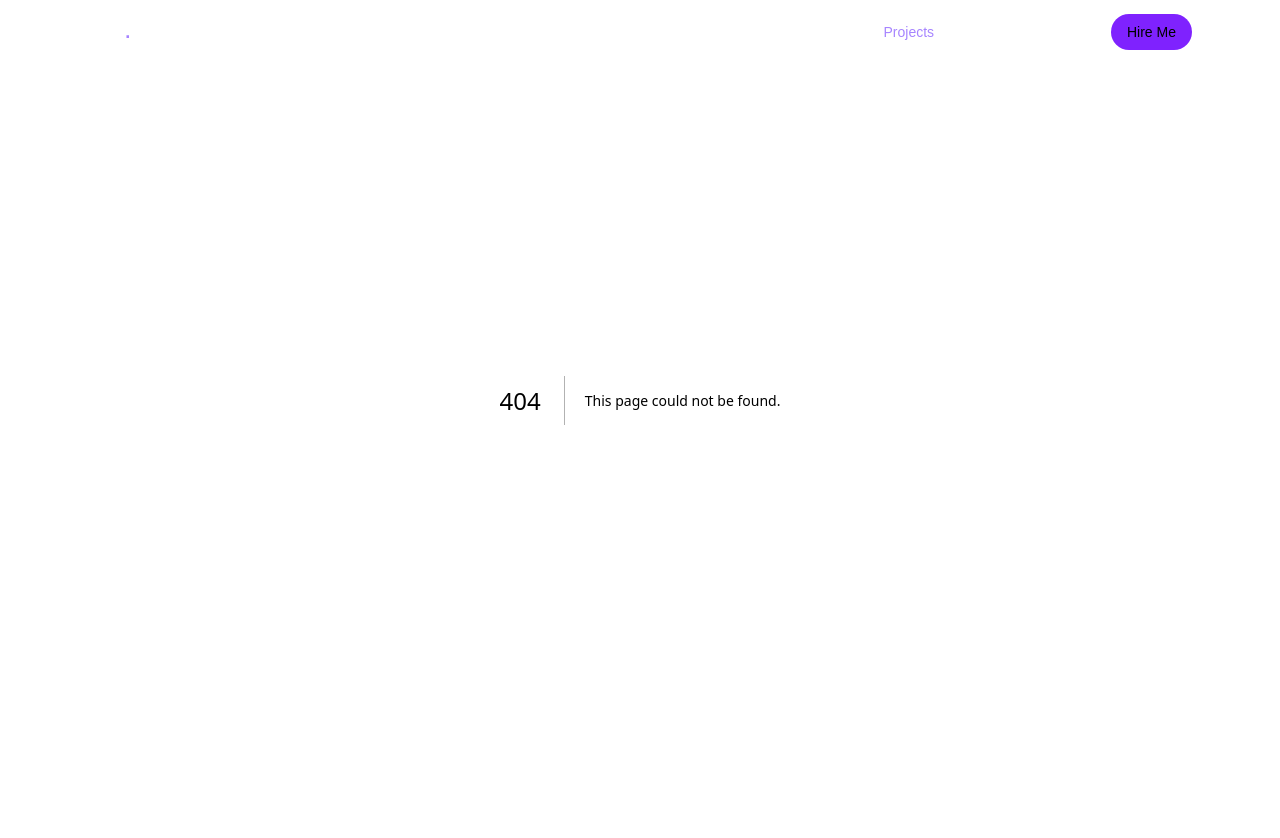
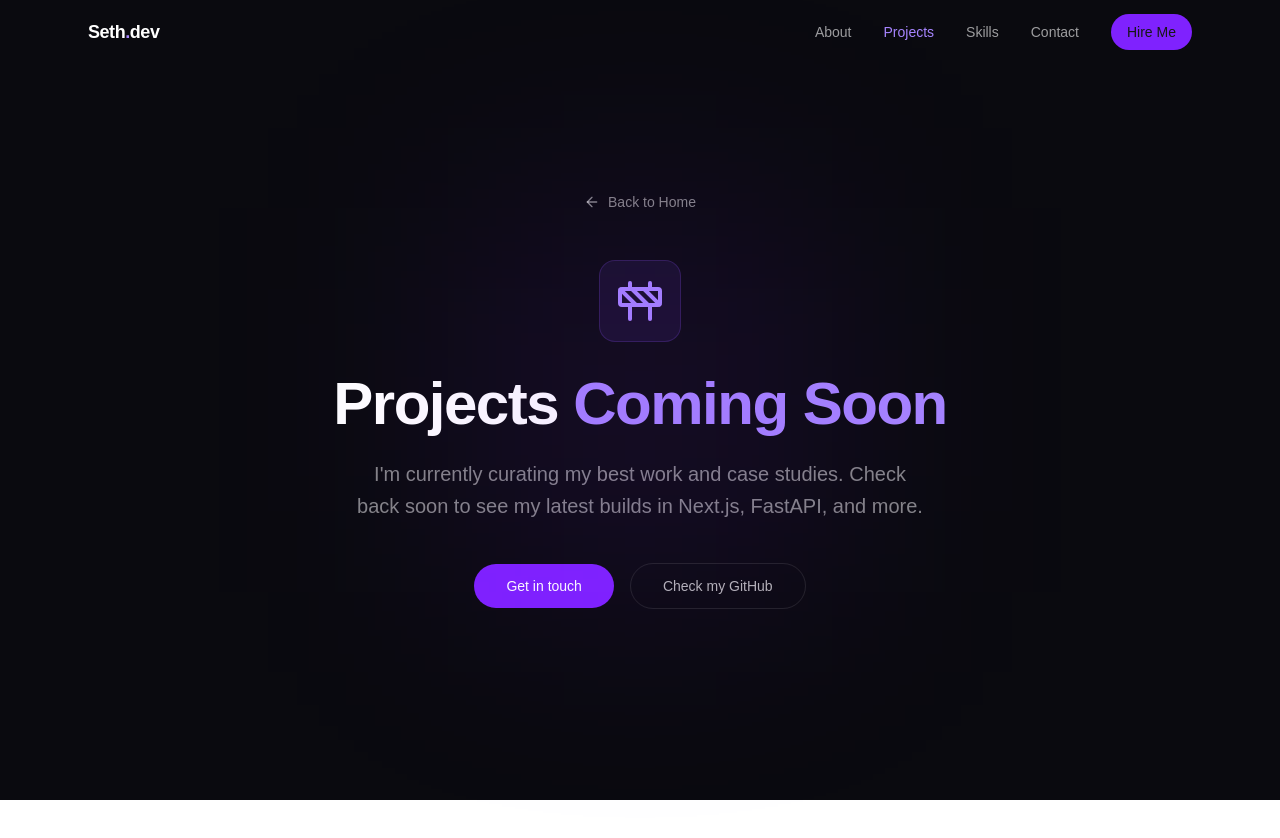
Before and after one commit to sethnkwo8/Seth-Nkwo-Portfolio, a Next.js app in the folder seth-nkwo-portfolio/: page /projects in a window 1280 px wide. Before the commit this address had no page. Shown: the top 838 px of the page. Built offline with nearby package versions, Linux system fonts and the light colour scheme.

Commit message:
Created projects page

```diff
--- /dev/null
+++ b/seth-nkwo-portfolio/src/app/projects/page.tsx
@@ -0,0 +1,168 @@
+// Projects Page
+"use client"
+
+import Link from "next/link";
+import { ArrowLeft, ExternalLink } from "lucide-react";
+import { FaGithub } from "react-icons/fa";
+import { Construction } from "lucide-react";
+
+export default function ProjectsPage() {
+    return (
+        <div className="min-h-screen bg-[#0a0a0f] text-white py-24 px-6 flex flex-col items-center justify-center">
+            <div className="max-w-3xl mx-auto text-center">
+                {/* Navigation Back */}
+                <Link
+                    href="/"
+                    className="inline-flex items-center gap-2 text-sm text-white/50 hover:text-violet-400 transition-colors mb-12"
+                >
+                    <ArrowLeft className="size-4" />
+                    Back to Home
+                </Link>
+
+                {/* Icon & Heading */}
+                <div className="mb-8 flex justify-center">
+                    <div className="p-4 rounded-2xl bg-violet-500/10 border border-violet-500/20">
+                        <Construction className="size-12 text-violet-400" />
+                    </div>
+                </div>
+
+                <h1 className="text-4xl md:text-6xl font-bold mb-6 tracking-tight">
+                    Projects <span className="text-violet-400">Coming Soon</span>
+                </h1>
+
+                <p className="text-white/50 text-lg md:text-xl leading-relaxed mb-10 max-w-xl mx-auto">
+                    I'm currently curating my best work and case studies. Check back soon
+                    to see my latest builds in Next.js, FastAPI, and more.
+                </p>
+
+                {/* Call to Action or Socials */}
+                <div className="flex flex-col sm:flex-row items-center justify-center gap-4">
+                    <Link
+                        href="/#contact"
+                        className="px-8 py-3 rounded-full bg-violet-600 hover:bg-violet-500 text-white text-sm font-medium transition-colors w-full sm:w-auto"
+                    >
+                        Get in touch
+                    </Link>
+                    <a
+                        href="https://github.com/sethnkwo8"
+                        target="_blank"
+                        className="px-8 py-3 rounded-full border border-white/10 hover:border-white/20 text-white/70 hover:text-white text-sm transition-all w-full sm:w-auto"
+                    >
+                        Check my GitHub
+                    </a>
+                </div>
+            </div>
+
+            {/* Subtle Background Glow */}
+            <div className="absolute top-1/2 left-1/2 -translate-x-1/2 -translate-y-1/2 w-96 h-96 bg-violet-600/10 blur-[120px] pointer-events-none" />
+        </div>
+    );
+    // );
+    // <div className="min-h-screen bg-[#0a0a0f] text-white py-24 px-6">
+    //     <div className="max-w-6xl mx-auto">
+    //         <Link
+    //             href="/"
+    //             className="inline-flex items-center gap-2 text-sm text-white/50 hover:text-violet-400 transition-colors mb-8"
+    //         >
+    //             <ArrowLeft className="size-4" />
+    //             Back to Home
+    //         </Link>
+
+    //         <div className="mb-12">
+    //             <h1 className="text-4xl md:text-5xl font-bold mb-4">All Projects</h1>
+    //             <p className="text-white/50 text-lg">
+    //                 Explore my complete portfolio of work across web, mobile, and SaaS applications.
+    //             </p>
+    //         </div>
+
+    //         <div className="flex flex-wrap gap-3 mb-12">
+    //             {categories.map((category) => (
+    //                 <button
+    //                     key={category}
+    //                     onClick={() => setFilter(category)}
+    //                     className={`px-4 py-2 rounded-full text-sm transition-all ${filter === category
+    //                             ? "bg-violet-600 text-white"
+    //                             : "bg-white/5 text-white/50 hover:bg-white/10 hover:text-white"
+    //                         }`}
+    //                 >
+    //                     {category === "all" ? "All Projects" : category}
+    //                 </button>
+    //             ))}
+    //         </div>
+
+    //         <div className="grid md:grid-cols-2 lg:grid-cols-3 gap-6">
+    //             {filteredProjects.map((project) => (
+    //                 <div
+    //                     key={project.id}
+    //                     className="group bg-[#0f0f18] border border-white/5 rounded-2xl overflow-hidden hover:border-violet-500/30 transition-all duration-300"
+    //                 >
+    //                     <div className="aspect-video overflow-hidden">
+    //                         <img
+    //                             src={project.image}
+    //                             alt={project.title}
+    //                             className="w-full h-full object-cover group-hover:scale-105 transition-transform duration-500"
+    //                         />
+    //                     </div>
+    //                     <div className="p-5">
+    //                         <div className="flex items-start justify-between gap-2 mb-2">
+    //                             <h3 className="text-base font-semibold text-white">{project.title}</h3>
+    //                             {project.featured && (
+    //                                 <span className="px-2 py-0.5 rounded-full bg-violet-500/20 text-violet-300 text-xs shrink-0">
+    //                                     Featured
+    //                                 </span>
+    //                             )}
+    //                         </div>
+    //                         <p className="text-xs text-white/30 mb-2">{project.category} • {project.year}</p>
+    //                         <p className="text-sm text-white/40 leading-relaxed mb-4">{project.description}</p>
+    //                         <div className="flex flex-wrap gap-1.5 mb-5">
+    //                             {project.tags.slice(0, 3).map((tag) => (
+    //                                 <span
+    //                                     key={tag}
+    //                                     className="text-xs px-2 py-0.5 rounded-full bg-violet-500/10 text-violet-300 border border-violet-500/20"
+    //                                 >
+    //                                     {tag}
+    //                                 </span>
+    //                             ))}
+    //                             {project.tags.length > 3 && (
+    //                                 <span className="text-xs px-2 py-0.5 rounded-full bg-white/5 text-white/30">
+    //                                     +{project.tags.length - 3}
+    //                                 </span>
+    //                             )}
+    //                         </div>
+    //                         <div className="flex items-center gap-3">
+    //                             <button
+    //                                 onClick={() => setSelectedProject(project)}
+    //                                 className="flex-1 text-center text-xs py-2 rounded-lg bg-violet-600 hover:bg-violet-500 text-white transition-colors"
+    //                             >
+    //                                 View Details
+    //                             </button>
+    //                             <a
+    //                                 href={project.github}
+    //                                 className="p-2 rounded-lg bg-white/5 hover:bg-white/10 text-white/40 hover:text-white transition-colors"
+    //                                 title="View Code"
+    //                             >
+    //                                 <FaGithub size={14} />
+    //                             </a>
+    //                             <a
+    //                                 href={project.live}
+    //                                 className="p-2 rounded-lg bg-white/5 hover:bg-white/10 text-white/40 hover:text-violet-400 transition-colors"
+    //                                 title="Live Demo"
+    //                             >
+    //                                 <ExternalLink className="size-3.5" />
+    //                             </a>
+    //                         </div>
+    //                     </div>
+    //                 </div>
+    //             ))}
+    //         </div>
+
+    //         {filteredProjects.length === 0 && (
+    //             <div className="text-center py-20">
+    //                 <p className="text-white/30 text-lg">No projects found in this category.</p>
+    //             </div>
+    //         )}
+    //     </div>
+
+    //     {/* <ProjectDetailModal project={selectedProject} onClose={() => setSelectedProject(null)} /> */}
+    // </div>
+}
```
